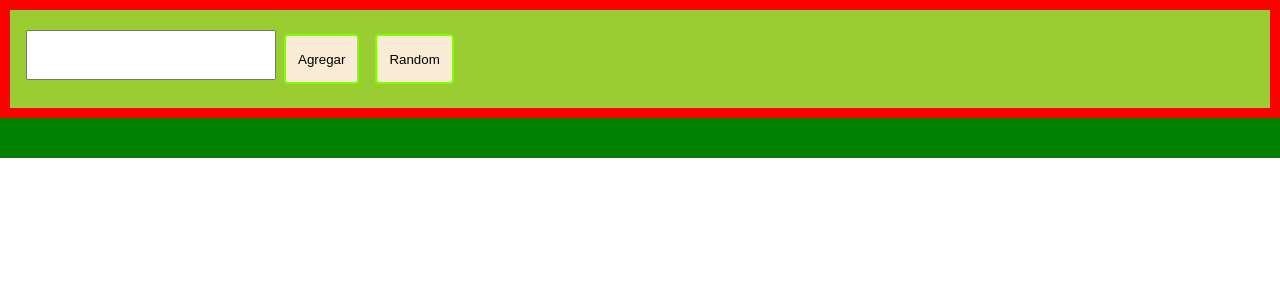
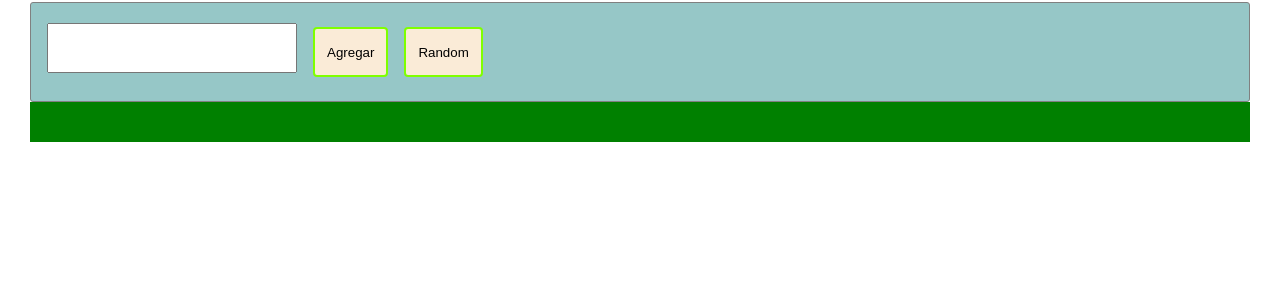
Before and after one commit to LFranCarreira/rick_and_morty, a React (Create React App) app: page / in a window 1280 px wide. Shown: the top 300 px of the page. Built offline with nearby package versions, Linux system fonts and the light colour scheme.

Commit message:
mejoras graficas

```diff
--- a/src/App.css
+++ b/src/App.css
@@ -1,3 +1,3 @@
 .App {
-   text-align: center;
+   padding: 2px 30px;
 }
--- a/src/App.js
+++ b/src/App.js
@@ -7,7 +7,8 @@ import NavBar from './components/Nav/NavBar.jsx';
 
 function App() {
 
-   const [characters,setCharacters]=useState([])
+   const [characters,setCharacters]=useState([]);
+
 
    function onSearch(id) {
       axios.get(`https://rickandmortyapi.com/api/character/${id}`).then(({ data }) => {
@@ -31,7 +32,7 @@ function App() {
    return (
       <div className='App'>
          <NavBar onSearch={onSearch} />
-         <Cards onClose={onClose} characters={characters} />
+         <Cards onClose={onClose} characters={characters}  />
       </div>
    );
 }
--- a/src/components/Card/Card.css
+++ b/src/components/Card/Card.css
@@ -1,7 +1,8 @@
 .card{
+    text-align: center;
     border: 1px solid rgb(54,54,54);
-    width: 20%;
-    height: 20%;
+    width: 90%;
+    height: 93%;
     margin: 8px;
     padding: 8px;
     background-color: rgb(129, 199, 216);
@@ -9,4 +10,5 @@
 img{
     width: 90%;
     border: 8px solid green;
+    border-radius: 10px;
 }
--- a/src/components/Card/Card.jsx
+++ b/src/components/Card/Card.jsx
@@ -1,4 +1,5 @@
 import "./Card.css"
+
 export default function Card({id,name,status,species,gender,origin,image,onClose}) {
    return (
       <div class="card">
--- a/src/components/Cards/Cards.css
+++ b/src/components/Cards/Cards.css
@@ -1,5 +1,6 @@
 .cards_container{
-    display: flex;
+    display: grid;
+    grid-template-columns: repeat(5,1fr);
     border: 20px solid green;
 }
 button{
--- a/src/components/Nav/NavBar.css
+++ b/src/components/Nav/NavBar.css
@@ -1,7 +1,8 @@
 .nav{
     display: flex;
     justify-content: space-between;
-    border: 10px solid red;
-    background-color: yellowgreen;
-    text-align: end;
+    align-items: center;
+    background-color: rgb(150, 199, 199);
+    border: 1px gray solid;
+    border-radius: 3px;
 }
--- a/src/components/SearchBar/SearchBar.css
+++ b/src/components/SearchBar/SearchBar.css
@@ -1,9 +1,9 @@
 .search{
     margin:8px;
     padding: 8px;
-    justify-content: end;
 }
-button{
+.search button{
+    margin-right: 8px;
     height: 50px;
     border: 2px chartreuse solid;
     border-radius: 4px;
@@ -17,3 +17,11 @@ input{
     height: 50px;
     font-size: 25px;
 }
+.search button:hover{
+    border:1px solid yellowgreen;
+    color: red;
+    background-color: antiquewhite;
+}
+.search input{
+    margin-right:8px ;
+}
```
